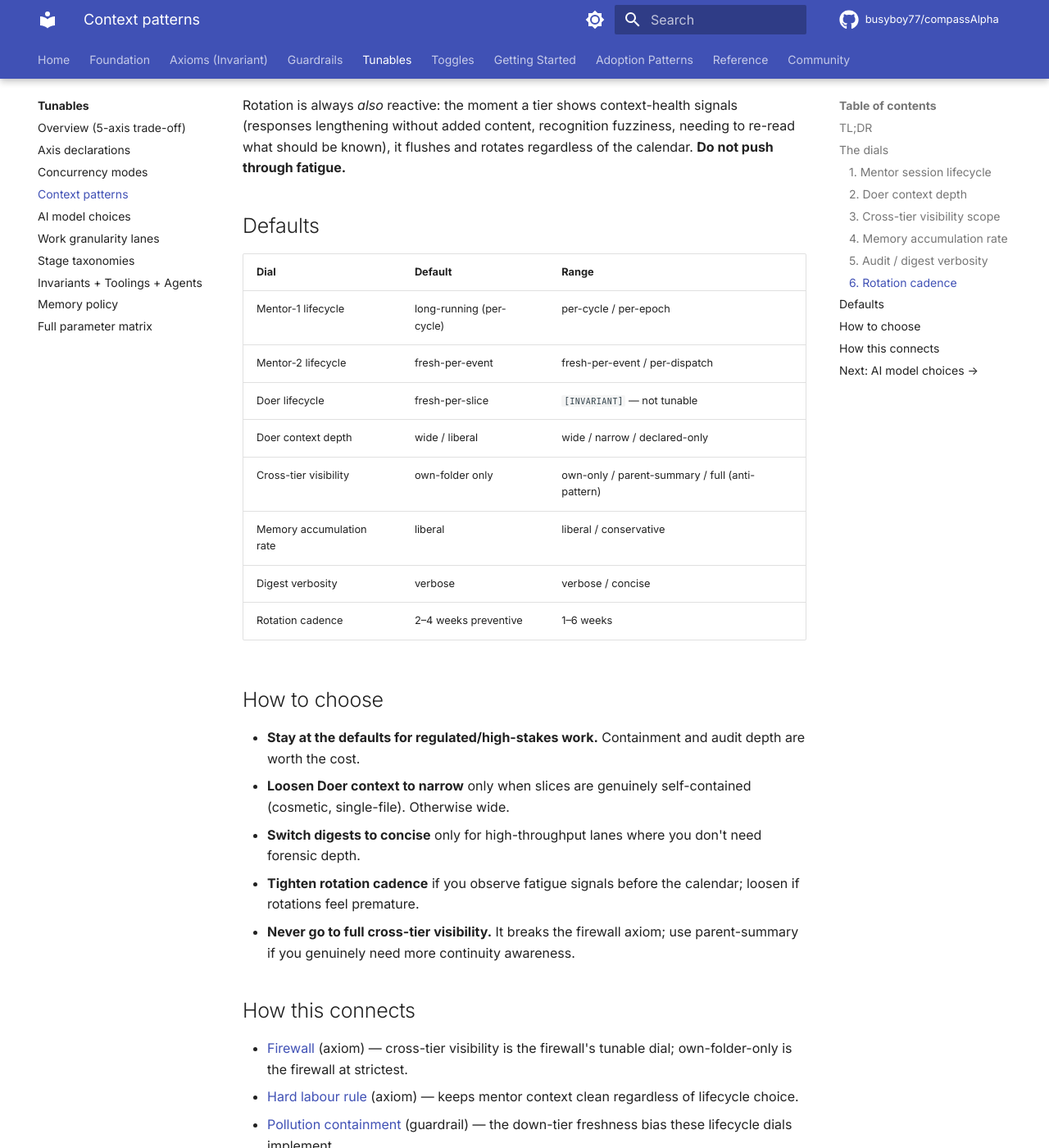
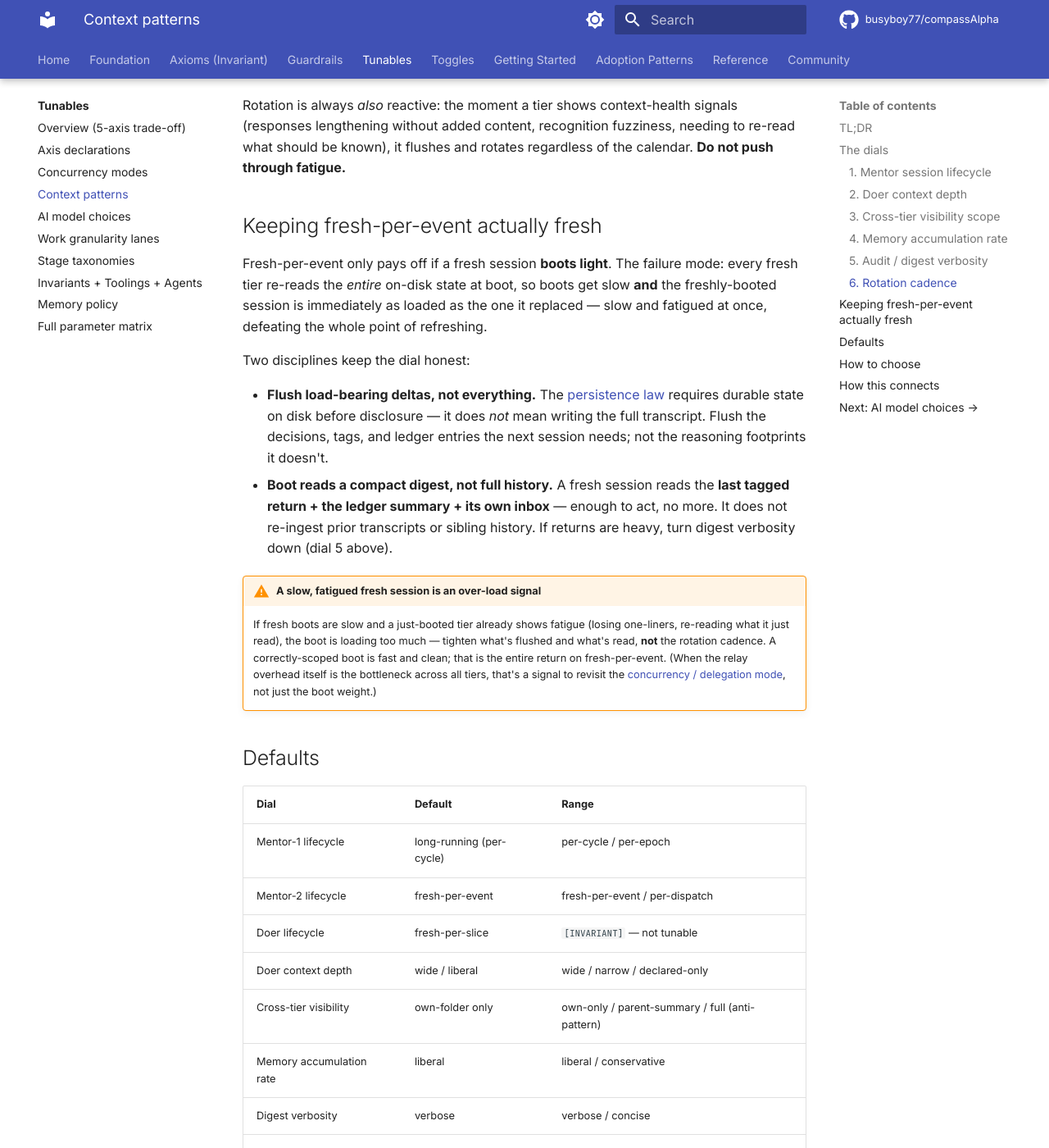
Before and after one commit to busyboy77/compassAlpha, an MkDocs documentation site: the page built from docs/03-tunables/context-patterns.md, in a window 1280 px wide and 1400 px high, scrolled down 2674 px. Shown: the whole window at 82% size. Built offline with MkDocs 1.6.1 and Material for MkDocs 9.7.7, drawn with Linux system fonts in a browser that asks for light colours; comment, search, counter and statistics services are not loaded.

Commit message:
Doctrine: relay ping is a mechanized field; keep fresh-per-event boots light
Folds two hard-won operational lessons into the public guardrails/tunables
(genericized, Mentor-1/2/Doer — no platform specifics):

- brief-completeness: a new "the relay ping is a field, not prose" section —
  the fixed "pull + read your inbox at <path>" line is a mandatory, MECHANIZED
  handoff element (close-of-turn checklist / relay-emit tooling), never
  context-dependent prose; a dropped ping is both a completeness defect and an
  over-load signal.
- context-patterns: a new "keeping fresh-per-event actually fresh" section —
  flush load-bearing deltas (not the full transcript), boot reads a compact
  digest (last tagged return + ledger summary + own inbox, not full history);
  a slow/fatigued fresh boot means tighten the load, not the rotation cadence,
  and persistent relay overhead is a signal to revisit the delegation mode.

Co-Authored-By: Claude Opus 4.8 (1M context) <noreply@anthropic.com>

```diff
--- a/docs/03-tunables/context-patterns.md
+++ b/docs/03-tunables/context-patterns.md
@@ -72,6 +72,18 @@ How often the long-running top mentor is preventively rotated to a fresh session
 
 Rotation is always *also* reactive: the moment a tier shows context-health signals (responses lengthening without added content, recognition fuzziness, needing to re-read what should be known), it flushes and rotates regardless of the calendar. **Do not push through fatigue.**
 
+## Keeping fresh-per-event actually fresh
+
+Fresh-per-event only pays off if a fresh session **boots light**. The failure mode: every fresh tier re-reads the *entire* on-disk state at boot, so boots get slow **and** the freshly-booted session is immediately as loaded as the one it replaced — slow and fatigued at once, defeating the whole point of refreshing.
+
+Two disciplines keep the dial honest:
+
+- **Flush load-bearing deltas, not everything.** The [persistence law](../01-axioms/persistence-law.md) requires durable state on disk before disclosure — it does *not* mean writing the full transcript. Flush the decisions, tags, and ledger entries the next session needs; not the reasoning footprints it doesn't.
+- **Boot reads a compact digest, not full history.** A fresh session reads the **last tagged return + the ledger summary + its own inbox** — enough to act, no more. It does not re-ingest prior transcripts or sibling history. If returns are heavy, turn digest verbosity down (dial 5 above).
+
+!!! warning "A slow, fatigued fresh session is an over-load signal"
+    If fresh boots are slow and a just-booted tier already shows fatigue (losing one-liners, re-reading what it just read), the boot is loading too much — tighten what's flushed and what's read, **not** the rotation cadence. A correctly-scoped boot is fast and clean; that is the entire return on fresh-per-event. (When the relay overhead itself is the bottleneck across all tiers, that's a signal to revisit the [concurrency / delegation mode](concurrency-modes.md), not just the boot weight.)
+
 ## Defaults
 
 | Dial | Default | Range |
```
Also changed, not shown: docs/02-guardrails/brief-completeness.md (+9 -0 lines).
